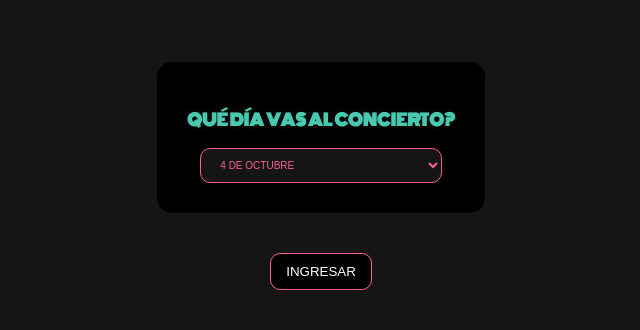
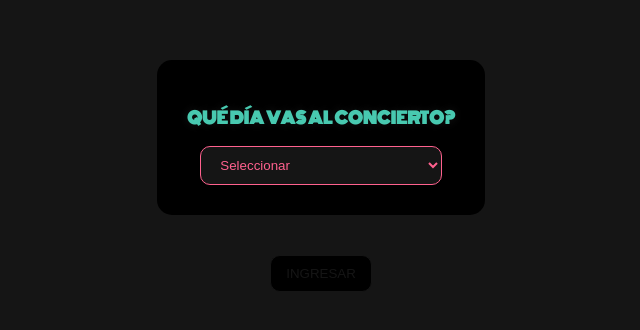
Before and after one commit to camizupanovich/mirandaFanPage, a React (Create React App) app: page / in a window 1280 px wide. Shown: the part 224-554 px from the top of the page, without its empty margins (319-959 px from the left). Built offline with nearby package versions, Linux system fonts and the light colour scheme; a web font is replaced by a local one.

Commit message:
new fixes

```diff
--- a/src/App.js
+++ b/src/App.js
@@ -7,7 +7,7 @@ function App() {
     let [horas, setHoras] = useState(0)
     let [minutos, setMinutos] = useState(0)
     let [segundos, setSegundos] = useState(0)
-    let [day,setDay] = useState(false)
+    let [day, setDay] = useState(false)
     useEffect(() => {
         const fechaConcierto = new Date(day.dayDate).getTime();
         let interval = setInterval(function () {
@@ -19,19 +19,27 @@ function App() {
             setSegundos(Math.floor((distance % (1000 * 60)) / (1000)));
         }, 1000)
     });
+
+
+    const handleSelect=(e)=>{
+        e.preventDefault()
+        e.target.value === 'false' ? setDay(false): setDay({ dayMinus: e.target.value + ' ' + 'DE OCTUBRE', dayDate: 'Oct' + ' ' + e.target.value + ', 2023 21:00:00', dayPlace: 'EN EL LUNA PARK' })
+    }
     return (
         <div>
             {selected === 0 ?
-                <div style={{ backgroundColor: '#151515', width: '100vw', height: '100vh',display:'flex',justifyContent:'center',alignItems:'center',flexDirection:'column' }}>
-                    <div style={{backgroundColor:'black',padding:'30px',display:'flex',justifyContent:'center',flexDirection:'column',alignItems:'center',width:'auto',borderRadius:'15px'}}>
-                        <p style={{color:'#48C9B0', textShadow:'0px 0px 10px #151515',fontFamily:'Monoton', fontWeight:'bold'}}>QUÉ DÍA VAS AL CONCIERTO?</p>
-                        <select name="days" id="days"style={{ backgroundColor: '#151515',border:'1px solid #ff618E', color:'#ff618e', padding:'10px 15px',width:'90%',borderRadius:'10px',outline:'none',fontSize:'10px' }} onChange={(e)=>setDay({dayMinus:e.target.value +' '+'DE OCTUBRE',dayDate:'Oct'+' '+e.target.value+', 2023 21:00:00', dayPlace: 'EN EL LUNA PARK'})}>
-                            <option value="4 ">4 DE OCTUBRE</option>
+                <div style={{ backgroundColor: '#151515', width: '100vw', height: '100vh', display: 'flex', justifyContent: 'center', alignItems: 'center', flexDirection: 'column' }}>
+                    <div style={{ backgroundColor: 'black', padding: '30px', display: 'flex', justifyContent: 'center', flexDirection: 'column', alignItems: 'center', width: 'auto', borderRadius: '15px' }}>
+                        <p style={{ color: '#48C9B0', textShadow: '0px 0px 10px #151515', fontFamily: 'Monoton', fontWeight: 'bold' }}>QUÉ DÍA VAS AL CONCIERTO?</p>
+                        <select placeholder="Seleccionar" name="days" id="days" style={{ backgroundColor: '#151515', border: '1px solid #ff618E', color: '#ff618e', padding: '10px 15px', width: '90%', borderRadius: '10px', outline: 'none' }} onChange={(e) => handleSelect(e)}>
+                            <option value='false'>Seleccionar</option>
+                            <option value="4">4 DE OCTUBRE</option>
                             <option value="5">5 DE OCTUBRE</option>
                             <option value="6">6 DE OCTUBRE</option>
                         </select>
                     </div>
-                    <button onClick={()=>setSelected(1)} style={{backgroundColor:'black',color:'white',marginTop:'40px',border:'none',padding:'10px 15px',borderRadius:'10px', border:'1px solid #FF618E'}}>INGRESAR</button>
+                    {day ? <button onClick={() => setSelected(1)} style={{ backgroundColor: 'black', color: 'white', marginTop: '40px', border: 'none', padding: '10px 15px', borderRadius: '10px', border: '1px solid #FF618E', cursor: 'pointer' }}>INGRESAR</button> :
+                        <button disabled={!day} onClick={() => setSelected(1)} style={{ backgroundColor: 'black', color: '#151515', marginTop: '40px', border: 'none', padding: '10px 15px', borderRadius: '10px', border: '1px solid #151515' }}>INGRESAR</button>}
                 </div> : null}
             {selected === 1 && day ? <Counter minutos={minutos} segundos={segundos} dias={dias} horas={horas} day={day.dayMinus} place={day.dayPlace} /> : null}
         </div>
```
